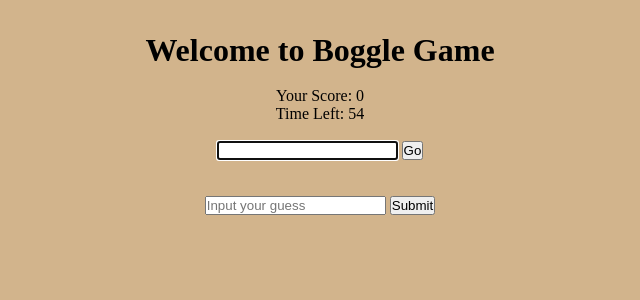
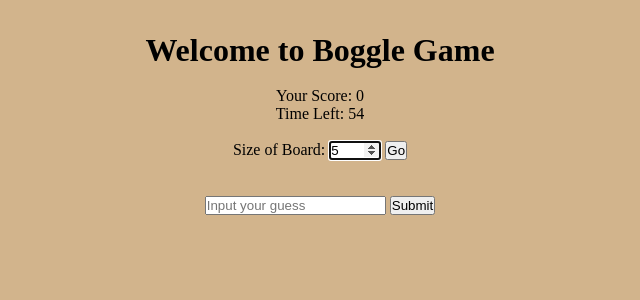
Before and after one commit to daxiaokongyi/boggleGame, a Flask app: template templates/home.html in a window 1280 px wide. Shown: the top 300 px of the page, without its empty margins (320-960 px from the left). Run offline with Flask 2, Linux system fonts and the light colour scheme; the template is opened without the code that fills it, so the values that code supplies are empty; parts of the project's set-up code (start-up, migrations or seed data) failed here and were passed over.

Commit message:
size update issue was fixed

```diff
--- a/app.py
+++ b/app.py
@@ -6,17 +6,23 @@ app = Flask(__name__)
 app.config['SECRET_KEY'] = 'boggleKey'
 app.config['DEBUG_TB_INTERCEPT_REDIRECTS'] = False
 
+boggle_game = Boggle()
 debug = DebugToolbarExtension(app)
-boggle_game = Boggle()
 
 @app.route('/')
 def display_board():
     """Show board"""
-    # initialized the board
-    if (session['size'] != None):
-        board = boggle_game.make_board(int(session['size']))
+    size = session.get('size')
+    print(f'size is {size}')
+    # check the value of the size
+    if size:
+        boggle_game = Boggle(size)
     else:
-        board = boggle_game.make_board(5)
+        boggle_game = Boggle(5)
+    print(f'boggle game current size is {boggle_game.size}')
+
+    board = boggle_game.make_board()
+
     # add board into session
     session['board'] = board
     return render_template('home.html', board = board)
@@ -24,10 +30,8 @@ def display_board():
 @app.route('/size', methods=["POST"])
 def getSize():
     """Get Size of the board"""
-    size = request.json['size']
-    print(size)
-    session['size'] = size
-
+    size = request.form['size']
+    session['size'] = int(size)
     return redirect('/')
 
 @app.route('/check_valid')
@@ -35,7 +39,12 @@ def check_valid():
     """Check if a word is valid on the board"""
     word = request.args['word']
     board = session['board']
-    result = boggle_game.check_valid_word(board, word)
+    size = session.get('size')
+
+    if not size:
+        result = Boggle().check_valid_word(board, word)
+    else:
+        result = Boggle(size).check_valid_word(board, word)
     return jsonify({'result': result})
     # return jsonify(result = result)
 
--- a/static/app.js
+++ b/static/app.js
@@ -5,7 +5,7 @@ class BoggleGame {
         this.timer = setInterval(this.tick.bind(this), 1000);
         this.showTimer();
         $('.add_word').on('submit', this.handleSubmit.bind(this));
-        $('.choose_size').on('submit', this.handleSize.bind(this));
+        // $('.choose_size').on('submit', this.handleSize.bind(this));
     }
 
     showMessage(msg, cls) {
@@ -34,11 +34,11 @@ class BoggleGame {
         }
     }
 
-    async handleSize(evt) {
-        evt.preventDefault();
-        console.log($('.size').val());
-        await axios.post('/size', {size: $('.size').val()});
-    }
+    // async handleSize(evt) {
+    //     evt.preventDefault();
+    //     console.log($('.size').val());
+    //     const res = await axios.post('/size', {size: $('.size').val()});
+    // }
 
     async handleSubmit(evt) {
         evt.preventDefault();
--- a/templates/base.html
+++ b/templates/base.html
@@ -12,8 +12,9 @@
         <p class="msg"></p>
         <p>Your Score: <span class="score">0</span></p>
         <p class="timer"></p><br>
-        <form action="" class="choose_size">
-            <input type="text" name="size" class="size" autofocus>
+        <form action="/size" method="POST"  class="choose_size">
+            <label for="size">Size of Board: </label>
+            <input type="number" name="size" class="size" min="5" max="10" value="5" autofocus>
             <button>Go</button>
         </form>
     </section><br>
```
Also changed, not shown: boggle.py (+14 -15 lines), 1 other file.
